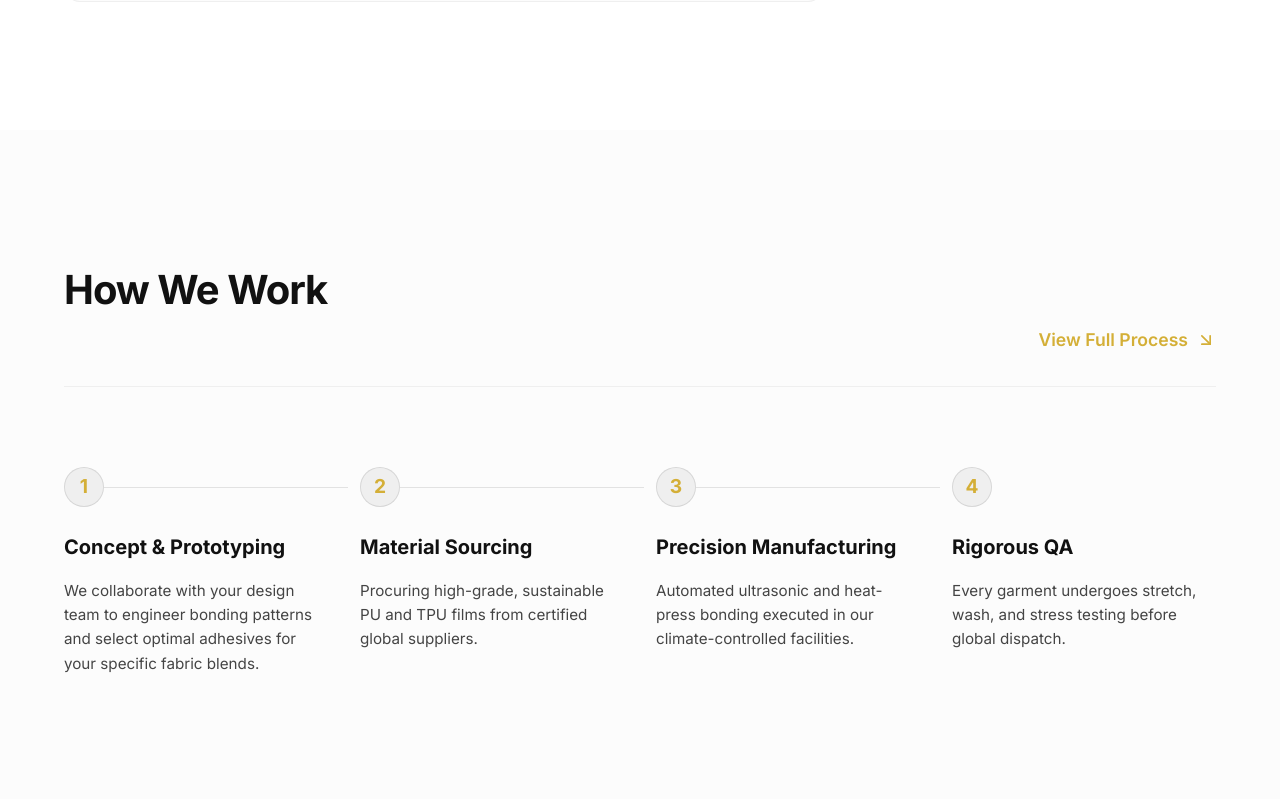
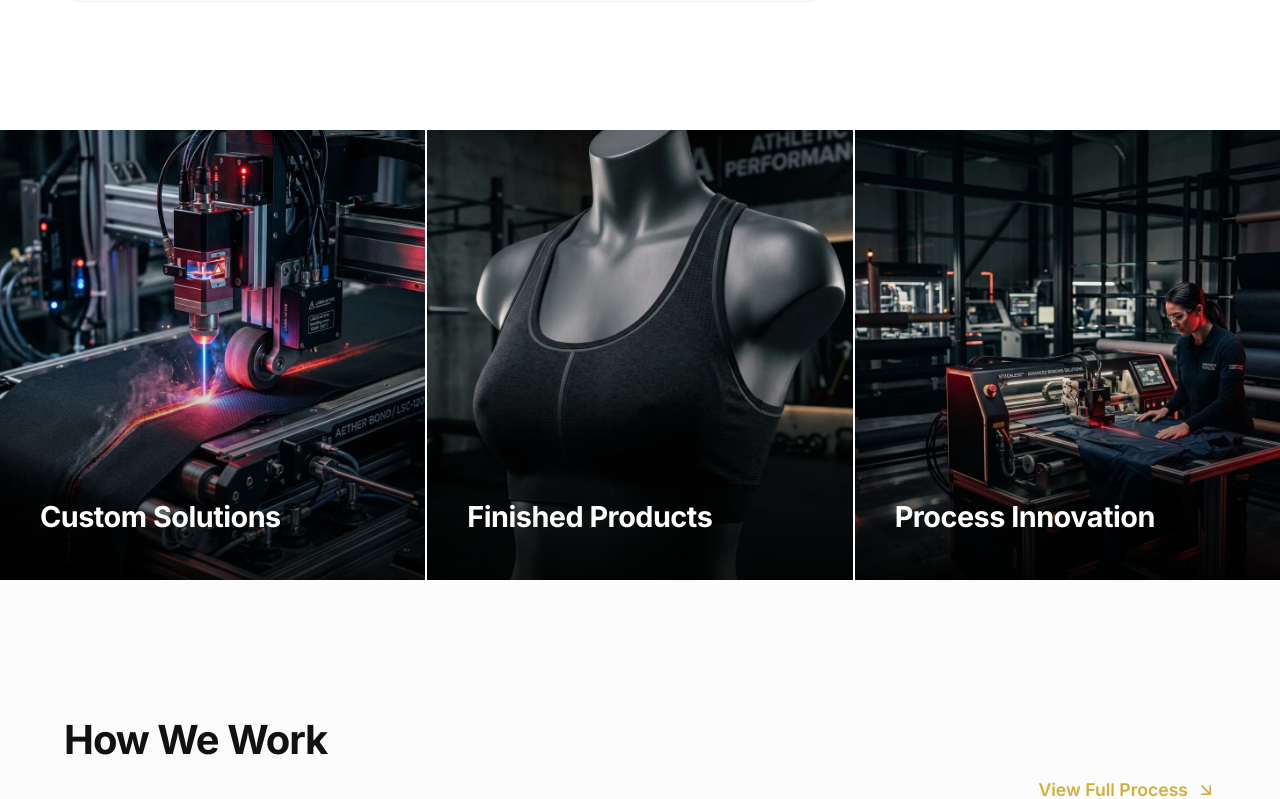
Before and after one commit to AMGRPrabhatha/ermine, a React (Vite) app: page / in a window 1280 px wide. Shown: the part 1745-2544 px from the top of the page. Built offline with nearby package versions, Linux system fonts and the light colour scheme; a web font is replaced by a local one.

Commit message:
Feature: Add featured categories section after bento grid

```diff
--- a/src/pages/Home.css
+++ b/src/pages/Home.css
@@ -357,6 +357,75 @@
   clip-path: polygon(20% 0, 100% 0, 100% 100%, 0 100%);
 }
 
+/* --- 2.5 Featured Categories --- */
+.featured-links-section {
+  padding: 0;
+  background-color: #ffffff;
+}
+
+.featured-grid {
+  display: grid;
+  grid-template-columns: repeat(3, 1fr);
+  gap: 2px; /* Minimal gap as requested */
+}
+
+.featured-card {
+  position: relative;
+  height: 450px;
+  overflow: hidden;
+  display: block;
+}
+
+.featured-bg {
+  position: absolute;
+  top: 0;
+  left: 0;
+  width: 100%;
+  height: 100%;
+  background-size: cover;
+  background-position: center;
+  transition: transform 0.8s cubic-bezier(0.16, 1, 0.3, 1);
+  z-index: 0;
+}
+
+.featured-card:hover .featured-bg {
+  transform: scale(1.08);
+}
+
+.featured-overlay {
+  position: absolute;
+  bottom: 0;
+  left: 0;
+  width: 100%;
+  height: 50%;
+  background: linear-gradient(to top, rgba(0,0,0,0.8) 0%, transparent 100%);
+  z-index: 1;
+}
+
+.featured-content {
+  position: absolute;
+  bottom: 2.5rem;
+  left: 2.5rem;
+  z-index: 2;
+}
+
+.featured-content h3 {
+  color: #ffffff;
+  font-size: 1.8rem;
+  font-weight: 700;
+  margin: 0;
+  letter-spacing: -0.5px;
+}
+
+@media screen and (max-width: 768px) {
+  .featured-grid {
+    grid-template-columns: 1fr;
+  }
+  .featured-card {
+    height: 350px;
+  }
+}
+
 /* --- 3. Interactive Timeline --- */
 .process-section {
   background-color: #fcfcfc;
--- a/src/pages/Home.jsx
+++ b/src/pages/Home.jsx
@@ -96,6 +96,33 @@ const Home = () => {
               </div>
             </div>
           </div>
+        </div>
+      </section>
+
+      {/* 2.5 Featured Categories (Grid Layout) */}
+      <section className="featured-links-section">
+        <div className="featured-grid">
+          <Link to="/solutions" className="featured-card fade-up">
+            <div className="featured-bg" style={{ backgroundImage: 'url(/solutions-1.webp)' }}></div>
+            <div className="featured-overlay"></div>
+            <div className="featured-content">
+              <h3>Custom Solutions</h3>
+            </div>
+          </Link>
+          <Link to="/products" className="featured-card fade-up delay-100">
+            <div className="featured-bg" style={{ backgroundImage: 'url(/product-1.webp)' }}></div>
+            <div className="featured-overlay"></div>
+            <div className="featured-content">
+              <h3>Finished Products</h3>
+            </div>
+          </Link>
+          <Link to="/solutions" className="featured-card fade-up delay-200">
+            <div className="featured-bg" style={{ backgroundImage: 'url(/solutions-hero.webp)' }}></div>
+            <div className="featured-overlay"></div>
+            <div className="featured-content">
+              <h3>Process Innovation</h3>
+            </div>
+          </Link>
         </div>
       </section>
 
```
